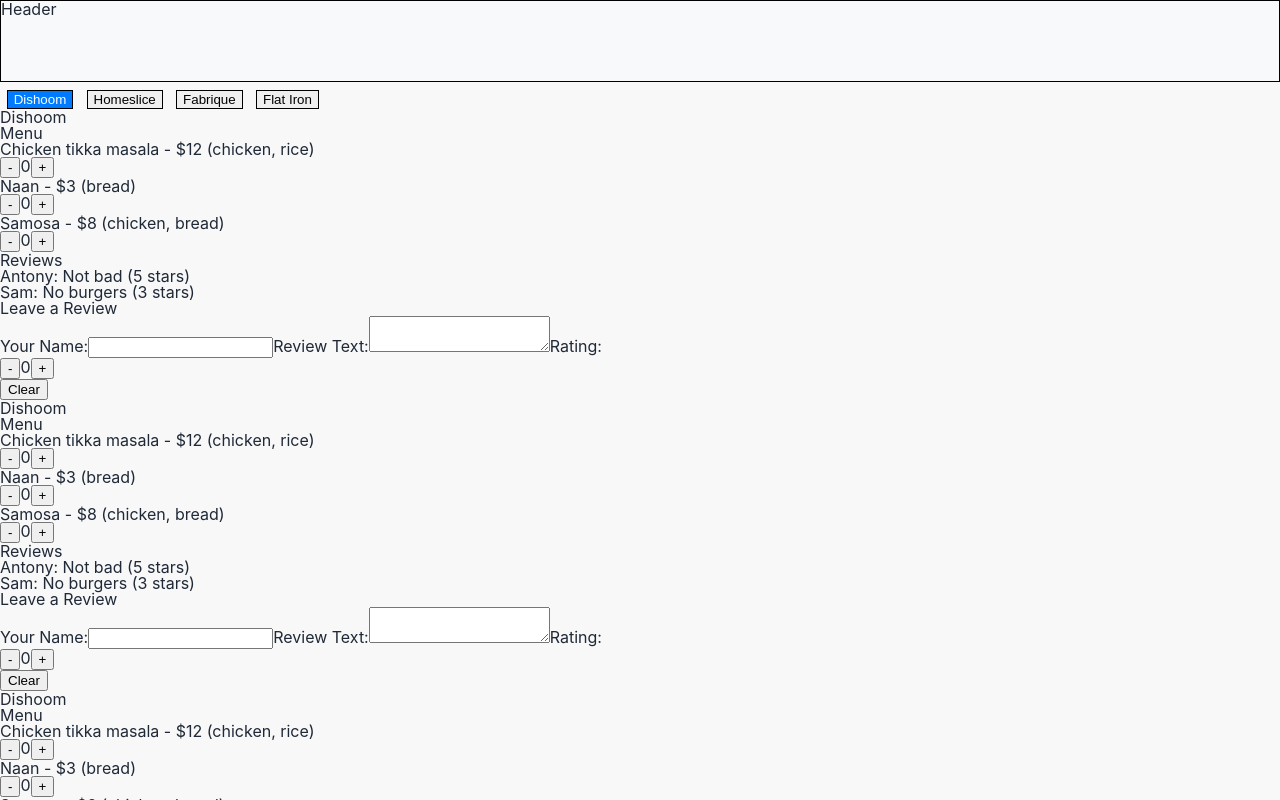
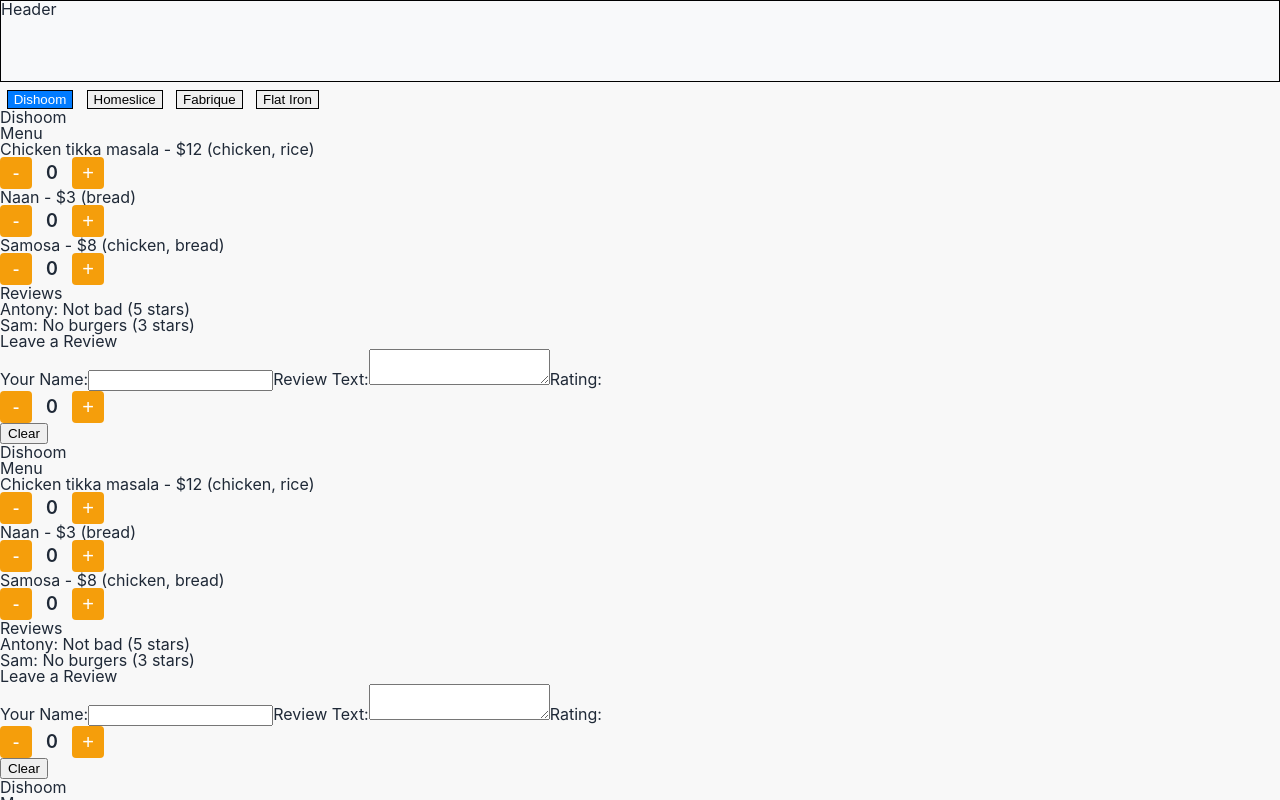
Before and after one commit to besthalfofthedevil/react1205, a React (Vite) app: page / in a window 1280 px wide. Shown: the top 800 px of the page. Built offline with nearby package versions, Linux system fonts and the light colour scheme.

Commit message:
Style counter module

```diff
--- /dev/null
+++ b/src/components/Counter/counter.module.css
@@ -0,0 +1,32 @@
+.quantityControl {
+  display: flex;
+  align-items: center;
+  gap: 0.5rem;
+}
+
+.quantityBtn {
+  background-color: var(--primary-orange);
+  color: #fff;
+  border: none;
+  border-radius: 0.25rem;
+  width: 2rem;
+  height: 2rem;
+  font-size: 1.25rem;
+  font-weight: 500;
+  display: flex;
+  justify-content: center;
+  align-items: center;
+  cursor: pointer;
+  transition: background-color 0.2s ease;
+}
+
+.quantityBtn:hover {
+  background-color: #d97706; /* Slightly darker orange on hover */
+}
+
+.quantityDisplay {
+  font-size: 1.125rem;
+  font-weight: 600;
+  min-width: 1.5rem;
+  text-align: center;
+}
--- a/src/components/Counter/counter.tsx
+++ b/src/components/Counter/counter.tsx
@@ -1,4 +1,6 @@
 import type { JSX } from "react";
+import styles from "./counter.module.css";
+import classNames from "classnames";
 
 export const Counter = ({
   count,
@@ -10,10 +12,18 @@ export const Counter = ({
   substract: (e: any) => void;
 }): JSX.Element => {
   return (
-    <div>
-      <button onClick={substract}>-</button>
-      <span>{count}</span>
-      <button onClick={add}>+</button>
+    <div className={classNames({[styles.quantityControl]: true})}>
+      <button className={styles.quantityBtn} onClick={substract}>
+        -
+      </button>
+      <span className={styles.quantityDisplay}>{count}</span>
+      <button className={styles.quantityBtn} onClick={add}>+</button>
     </div>
   );
 };
+
+// <div className="quantity-control">
+//   <button className="quantity-btn minus active">-</button>
+//   <span className="quantity-display">1</span>
+//   <button className="quantity-btn plus">+</button>
+// </div>
```
